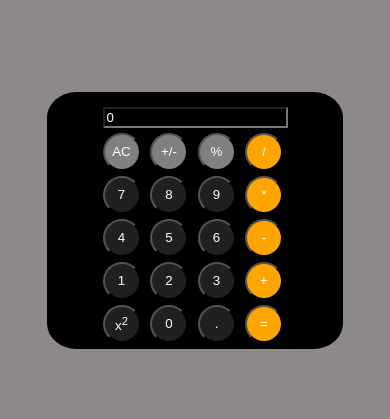
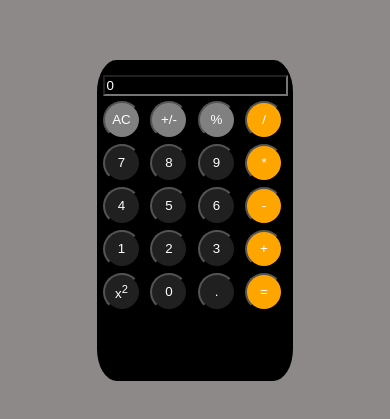
Before and after one commit to lilhotsiemens/calculator, a plain HTML site: page index.html in a window 390 px wide. Shown: the part 229-648 px from the top of the page. Drawn offline with Linux system fonts and the light colour scheme.

Commit message:
Update styles.css

```diff
--- a/styles.css
+++ b/styles.css
@@ -56,6 +56,8 @@ color: #ffffff;
 }
 @media (max-width: 400px) {
     .calc-box{
-        width: 100%;
+        width: 190px;
+        height: 300px;
     }
+
 }
```
